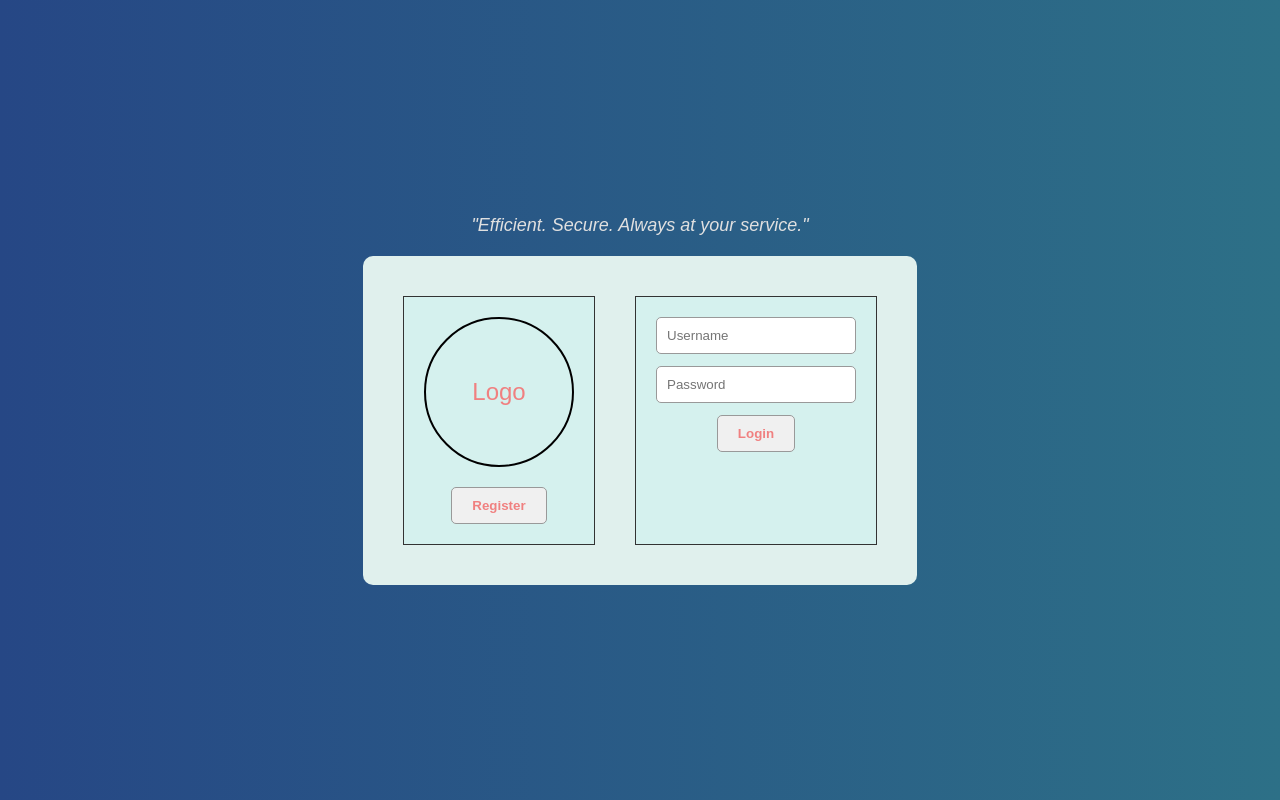
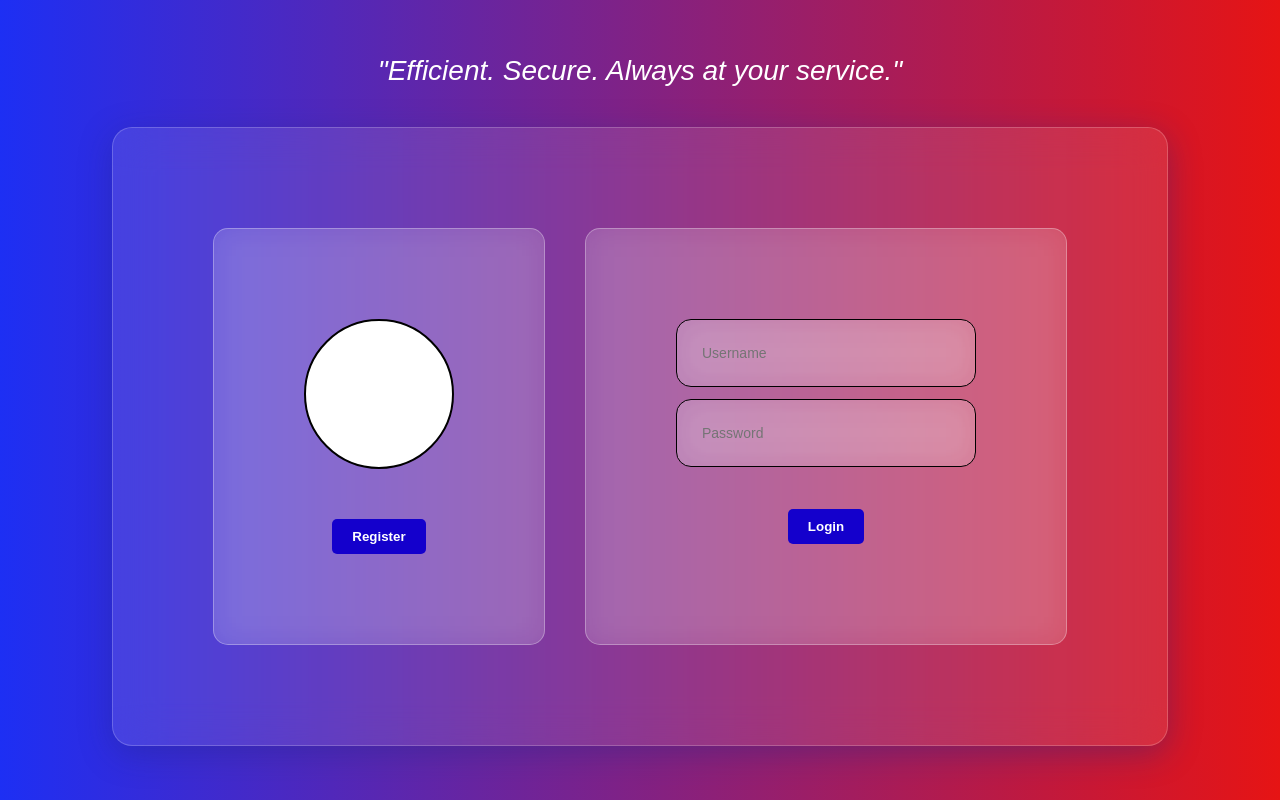
Before and after one commit to Inkmate/test, a Flask app: page / in a window 1280 px wide. Run offline with Flask 3, Linux system fonts and the light colour scheme.

Commit message:
Update login.html

```diff
--- a/templates/login.html
+++ b/templates/login.html
@@ -12,7 +12,7 @@
 
     body {
       font-family: Arial, sans-serif;
-      background: linear-gradient(to right, #264785, #2d7087);
+      background: linear-gradient(to right, #1d2ff4, #e61414);
       display: flex;
       flex-direction: column;
       align-items: center;
@@ -20,34 +20,43 @@
       height: 100vh;
       margin: 0;
       text-align: center;
-      color: #fff;
+      color: #ffffff;
     }
 
     .container {
+      background: rgba(255, 255, 255, 0.1);
       display: flex;
-      background: #e0f0ed;
-      padding: 40px;
-      border-radius: 10px;
+      padding: 100px;
+      border-radius: 20px;
       gap: 40px;
+      box-shadow: 0 8px 32px 0 rgba(31, 38, 135, 0.37);
+      -webkit-backdrop-filter: blur(20px);
+      backdrop-filter: blur(20px);
+      border: 1px solid rgba(255, 255, 255, 0.2);
     }
 
     .left-panel, .right-panel {
-      padding: 20px;
-      border: 1px solid #333;
-      background-color: #d5f1ee;
+      padding: 90px;
+      border: 1px solid rgba(255, 255, 255, 0.3);
+      background: rgba(255, 255, 255, 0.15);
+      border-radius: 15px;
+      -webkit-backdrop-filter: blur(15px);
+      backdrop-filter: blur(15px);
+      color: #fff;
     }
 
     .circle-logo {
       width: 150px;
       height: 150px;
-      border: 2px solid #000;
+      border: 2px solid #000000;
       border-radius: 50%;
       display: flex;
       align-items: center;
       justify-content: center;
       margin: 0 auto 20px;
       font-size: 24px;
-      color: #f08080;
+      color: #ffffff;
+      background-color: white;
     }
 
     .form-box {
@@ -58,20 +67,31 @@
     }
 
     input {
-      width: 200px;
-      padding: 10px;
-      border-radius: 5px;
-      border: 1px solid #999;
+      font-size: 14px;
+      width: 300px;
+      padding: 25px;
+      border: 1px solid rgba(255, 255, 255, 0.3);
+      background: rgba(255, 255, 255, 0.15);
+      border-radius: 15px;
+      -webkit-backdrop-filter: blur(15px);
+      backdrop-filter: blur(15px);
+      border: 1px solid #000000;
     }
 
     button {
+      margin-top: 30px;
       padding: 10px 20px;
       border-radius: 5px;
-      border: 1px solid #999;
-      background-color: #f0f0f0;
-      color: #f08080;
+      border: none;
+      background-color: #1400cc; /* DepEd red accent */
+      color: #ffffff;
       font-weight: bold;
       cursor: pointer;
+      transition: background-color 0.3s ease;
+    }
+
+    button:hover {
+      background-color: #990000;
     }
 
     .hidden {
@@ -79,9 +99,9 @@
     }
 
     .motto {
-      font-size: 18px;
-      margin-bottom: 20px;
-      color: #e0e0e0;
+      font-size: 28px;
+      margin-bottom: 40px;
+      color: #ffffff;
       font-style: italic;
     }
   </style>
```
